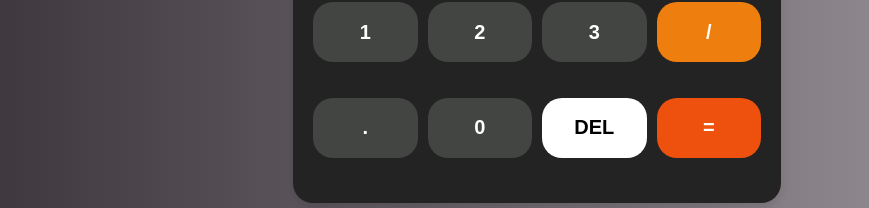
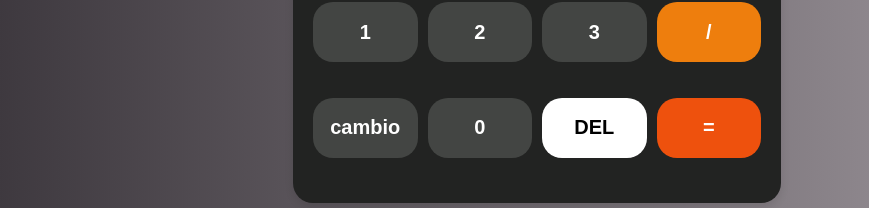
Before and after one commit to sebastiangombaUni/Calculadora_Web, a plain HTML site: page index.html in a window 1280 px wide. Shown: the part 537-745 px from the top of the page, without its empty margins (103-972 px from the left). Drawn offline with Linux system fonts and the light colour scheme.

Commit message:
Update index.html

```diff
--- a/index.html
+++ b/index.html
@@ -26,7 +26,7 @@
     <button onclick="Escribir('2')">2</button>
     <button onclick="Escribir('3')">3</button>
     <button class="operador" onclick="Escribir('/')">/</button>
-    <button onclick="Escribir('.')">.</button>
+    <button onclick="Escribir('.')">cambio</button>
     <button onclick="Escribir('0')">0</button>
     <button class="fun" onclick="Escribir('delete')">DEL</button>
     <button id="calcular" onclick="Calcular()">=</button>
```
